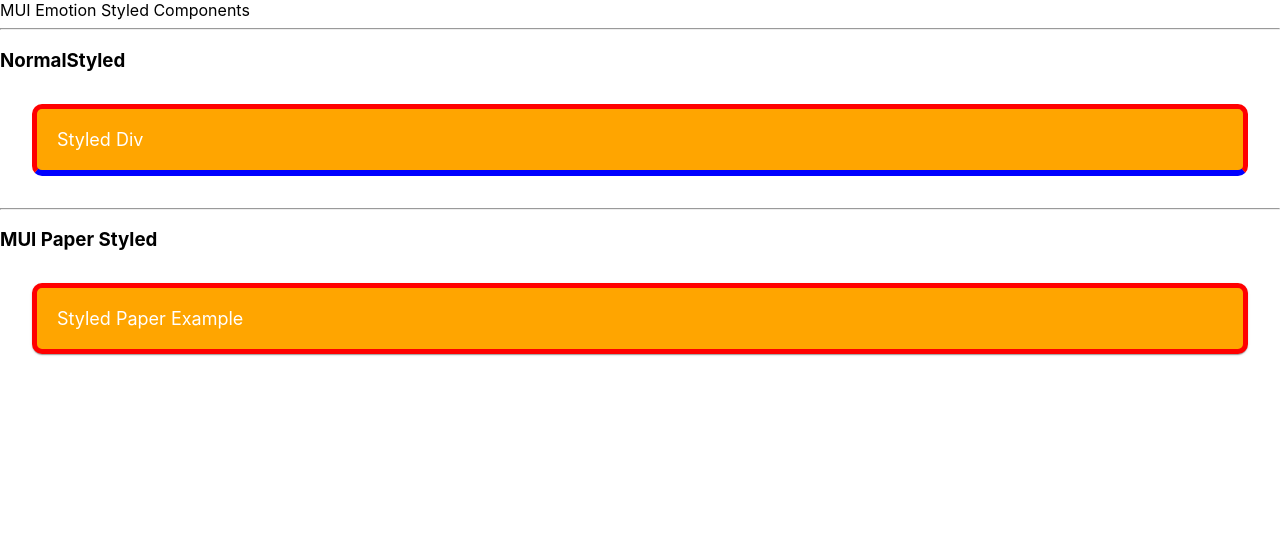
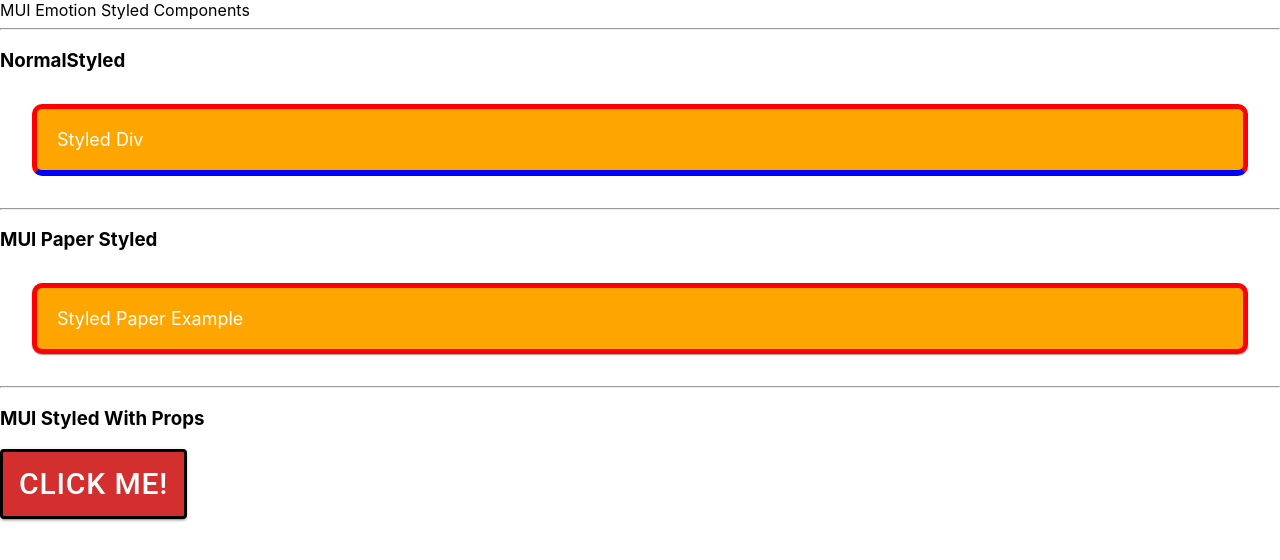
Before and after one commit to mayurpatildax/MUI-Emotion-Styled-Typescript, a React (Create React App) app: page / in a window 1280 px wide. Shown: the top 560 px of the page. Built offline with nearby package versions, Linux system fonts and the light colour scheme.

Commit message:
MUI styled component with props

```diff
--- a/src/App.tsx
+++ b/src/App.tsx
@@ -1,5 +1,6 @@
 import React from "react";
 import MUIPaperStyled from "./components/MUIPaperStyled";
+import MUIStyledWithProps from "./components/MUIStyledWithProps";
 import NormalStyled from "./components/NormalStyled";
 
 function App() {
@@ -10,6 +11,8 @@ function App() {
       <NormalStyled />
       <hr />
       <MUIPaperStyled />
+      <hr />
+      <MUIStyledWithProps />
     </>
   );
 }
--- /dev/null
+++ b/src/components/MUIStyledWithProps.tsx
@@ -0,0 +1,34 @@
+import React from "react";
+import styled from "@emotion/styled";
+import { Button } from "@mui/material";
+
+type StyledButtonProps = {
+  fontsize?: string;
+};
+
+const MUIStyledWithProps = () => {
+  const StyledButton = styled(Button)<StyledButtonProps>`
+    font-size: ${(props) => props.fontsize};
+    border: 3px solid black;
+  `;
+
+  const handleClick = () => {
+    console.log("Button is clicked");
+  };
+
+  return (
+    <>
+      <h3>MUI Styled With Props</h3>
+      <StyledButton
+        onClick={handleClick}
+        fontsize="30px"
+        color="error"
+        variant="contained"
+      >
+        Click me!
+      </StyledButton>
+    </>
+  );
+};
+
+export default MUIStyledWithProps;
```
